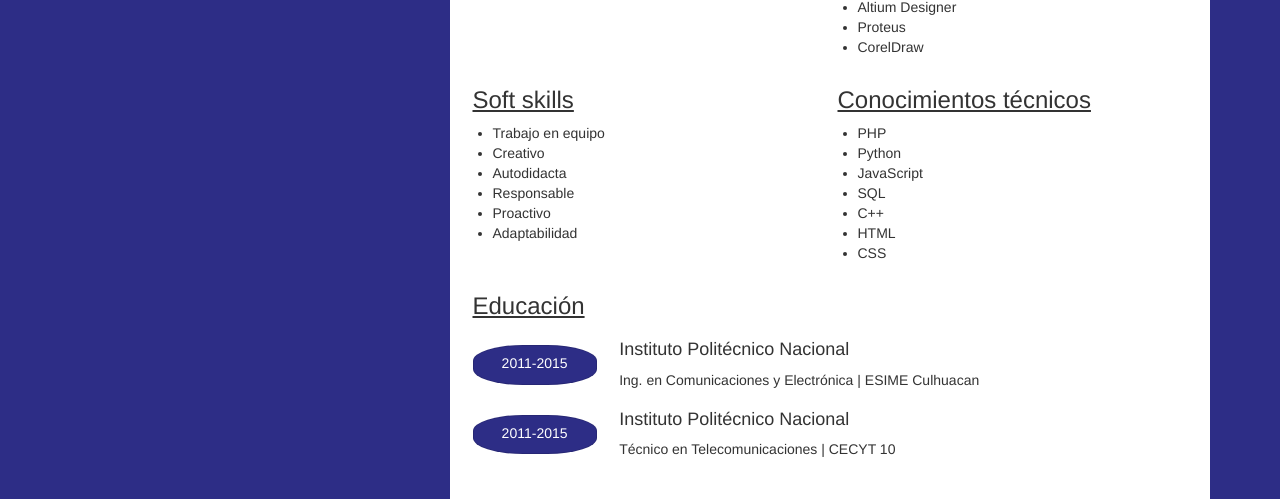
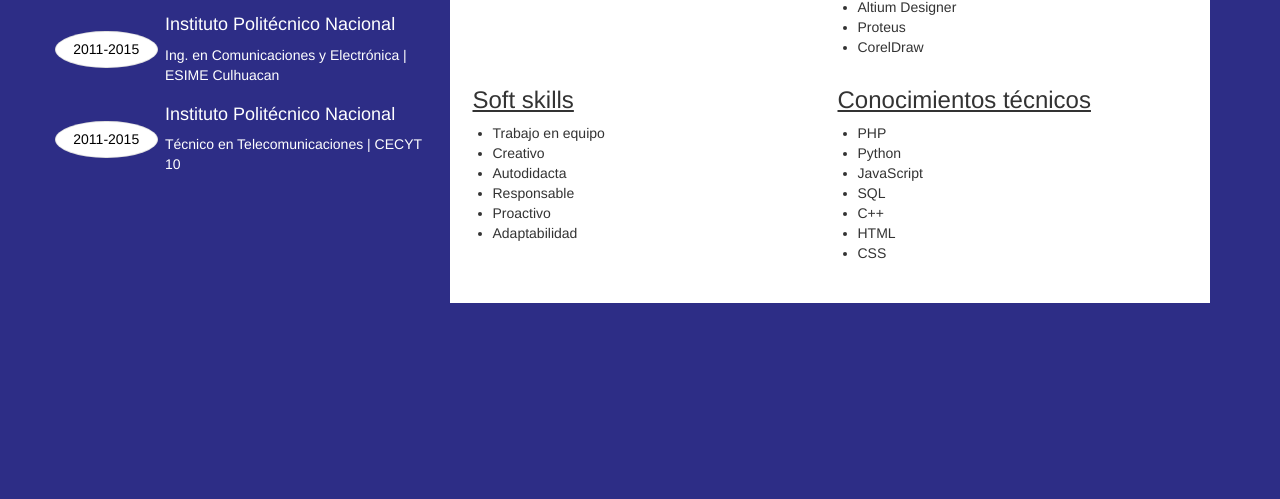
Before and after one commit to CarlosG4rc/Cvitae, a plain HTML site: page index.html in a window 1280 px wide. Shown: the part 645-1144 px from the top of the page. After the commit the page ends 948 px from the top, so only its background shows below. Drawn offline with nearby package versions, Linux system fonts and the light colour scheme.

Commit message:
Update index.html

```diff
--- a/index.html
+++ b/index.html
@@ -11,14 +11,15 @@
     <link rel="stylesheet" href="https://maxcdn.bootstrapcdn.com/bootstrap/3.4.1/css/bootstrap.min.css">
 </head>
 <body style="background-color: #2D2D86;">
-    <div class="container">
+    <div class="container" style="background-color: #2D2D86;">
         <div class="row" >
-            <div class="col-4 mt-5">
-                <div class="row mt-5">
+            <div class="col-4">
+                <div class="row">
                     <div class="col mx-auto mt-5 text-center">
                         <img style="width: 225px; height:auto;" src="https://drive.google.com/thumbnail?id=1_Nks7kVwttZEw4bSI9iXFnPq9LQENnXH" alt="Carlos">
                     </div>
                 </div>
+                <button class="no-print" id="imprimir" onclick="imprimir()">Imprimir</button>
                 <div class="row  mt-5">
                     <div class="col mx-auto text-center">
                         <h1 class="text-white">Carlos Enrique <span style="text-decoration: underline;">García Padilla</span></h1>
@@ -35,6 +36,29 @@
                             <li><i class="fab fa-whatsapp"> <i class="fa-telegram-plane"></i><span class="h5">  5540390456 </span></i></li>
                             <li><i class="fas fa-link"><span class="h5"> https://carlos-g4rcia.netlify.app/ </span></i>
                         </ul>
+                    </div>
+                </div>
+                <div class="row">
+                    <div class="col mx-auto">
+                        <h3 class="text-white" style="text-decoration: underline;">Educación</h3>
+                        <div class="row text-white">
+                            <div class="col-3 my-auto card rounded-circle text-center" style="background-color: #ffffff;">
+                                <h5 style="color: black;">2011-2015</h5>
+                            </div>
+                            <div class="col-8">
+                                <h4>Instituto Politécnico Nacional</h4>
+                                <p>Ing. en Comunicaciones y Electrónica | ESIME Culhuacan</p>
+                            </div>
+                        </div>
+                        <div class="row">
+                            <div class="col-3 my-auto card rounded-circle text-center" style="background-color: #ffffff;">
+                                <h5 style="color: black;">2011-2015</h5>
+                            </div>
+                            <div class="col-8 text-white">
+                                <h4>Instituto Politécnico Nacional</h4>
+                                <p>Técnico en Telecomunicaciones | CECYT 10</p>
+                            </div>
+                        </div>
                     </div>
                 </div>
             </div>
@@ -147,31 +171,17 @@
                         </ul>
                     </div>
                 </div>
-                <div class="row">
-                    <div class="col mx-auto">
-                        <h3 style="text-decoration: underline;">Educación</h3>
-                        <div class="row">
-                            <div class="col-2 card text-center" style="background-color: #2D2D86; border-radius: 40%; margin: 1.5rem;">
-                                <h5 class="text-white">2011-2015</h5>
-                            </div>
-                            <div class="col-8">
-                                <h4>Instituto Politécnico Nacional</h4>
-                                <p>Ing. en Comunicaciones y Electrónica | ESIME Culhuacan</p>
-                            </div>
-                        </div>
-                        <div class="row">
-                            <div class="col-2 card text-center" style="background-color: #2D2D86; border-radius: 40%; margin: 1.5rem;">
-                                <h5 class="text-white">2011-2015</h5>
-                            </div>
-                            <div class="col-8">
-                                <h4>Instituto Politécnico Nacional</h4>
-                                <p>Técnico en Telecomunicaciones | CECYT 10</p>
-                            </div>
-                        </div>
-                    </div>
-                </div>
             </div>
         </div>
     </div>
 </body>
+<script>
+    function imprimir(){
+        window.print({
+            addGlobalStyles : true,
+            stylesheet:"https://maxcdn.bootstrapcdn.com/bootstrap/3.4.1/css/bootstrap.min.css",
+            noPrintSelector : ".no-print",
+        });
+    }
+</script>
 </html>
```
